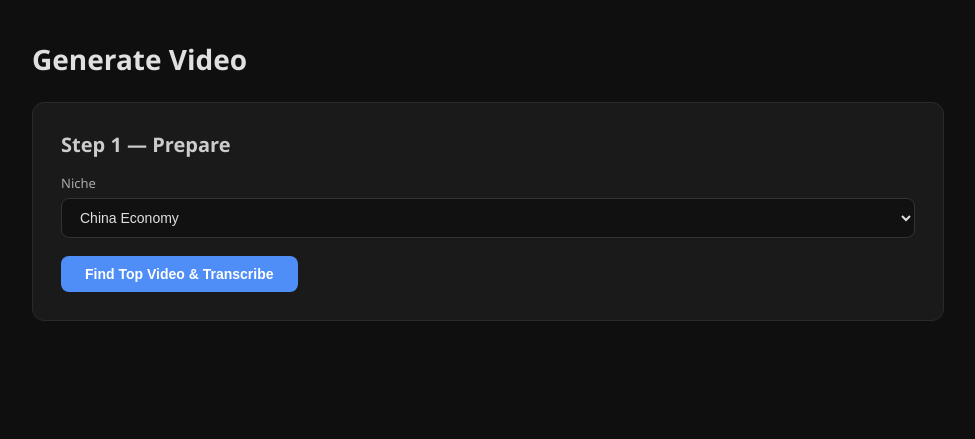
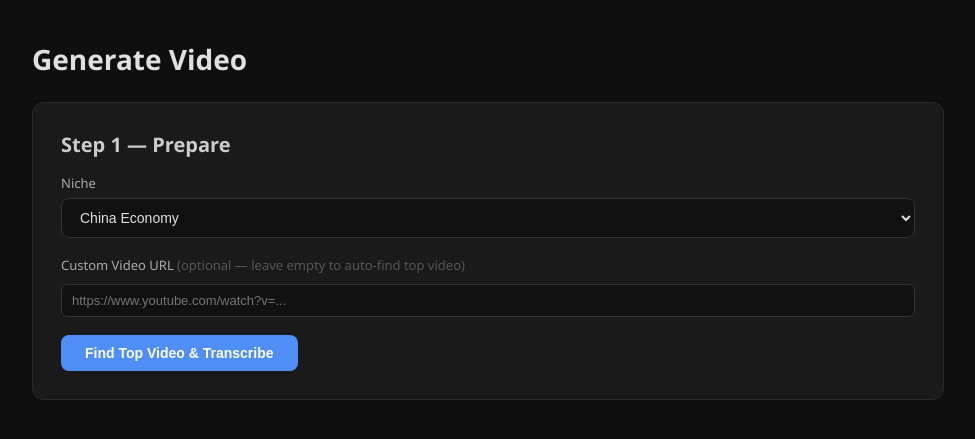
Before and after one commit to Maks12123343/FAA, a Flask app: page / in a window 1280 px wide. Shown: the part 56-495 px from the top of the page, without its empty margins (152-1127 px from the left). Run offline with Flask 3, Linux system fonts and the light colour scheme; parts of the project's set-up code (start-up, migrations or seed data) failed here and were passed over; some libraries are stand-ins or nearby versions.

Commit message:
feat: optional custom video URL in prepare step

```diff
--- a/app.py
+++ b/app.py
@@ -130,6 +130,8 @@ def api_prepare():
     except ValueError as e:
         return jsonify({"error": str(e)}), 400
 
+    source_url = data.get("source_url") or None
+
     with _job_lock:
         if _job_active:
             return jsonify({"error": "A job is already running. Wait for it to finish."}), 429
@@ -140,6 +142,7 @@ def api_prepare():
         try:
             result = pipeline.prepare(
                 niche,
+                source_url=source_url,
                 emit=lambda step, msg: socketio.emit("progress", {"step": step, "message": msg}),
             )
             socketio.emit("prepare_done", result)
--- a/templates/index.html
+++ b/templates/index.html
@@ -12,6 +12,10 @@
       <option value="{{ n.id }}">{{ n.name }}</option>
       {% endfor %}
     </select>
+  </div>
+  <div class="field" style="margin-top:12px">
+    <label style="color:#aaa;font-size:13px">Custom Video URL <span style="color:#555">(optional — leave empty to auto-find top video)</span></label>
+    <input type="text" id="sourceUrl" placeholder="https://www.youtube.com/watch?v=..." style="width:100%;background:#111;border:1px solid #333;border-radius:6px;padding:8px 10px;color:#fff;font-size:13px;margin-top:4px">
   </div>
   <button class="btn btn-primary" id="prepareBtn" onclick="startPrepare()">Find Top Video & Transcribe</button>
 </div>
@@ -90,10 +94,11 @@ function startPrepare() {
   document.getElementById('progressCard').style.display = 'block';
   log('Scanning channels...');
 
+  const sourceUrl = document.getElementById('sourceUrl').value.trim();
   fetch('/api/prepare', {
     method: 'POST',
     headers: {'Content-Type': 'application/json'},
-    body: JSON.stringify({niche})
+    body: JSON.stringify({niche, source_url: sourceUrl || null})
   }).then(r => r.json()).then(d => {
     if (d.error) {
       log('ERROR: ' + d.error, 'error');
```
Also changed, not shown: backend/pipeline.py (+10 -5 lines).
